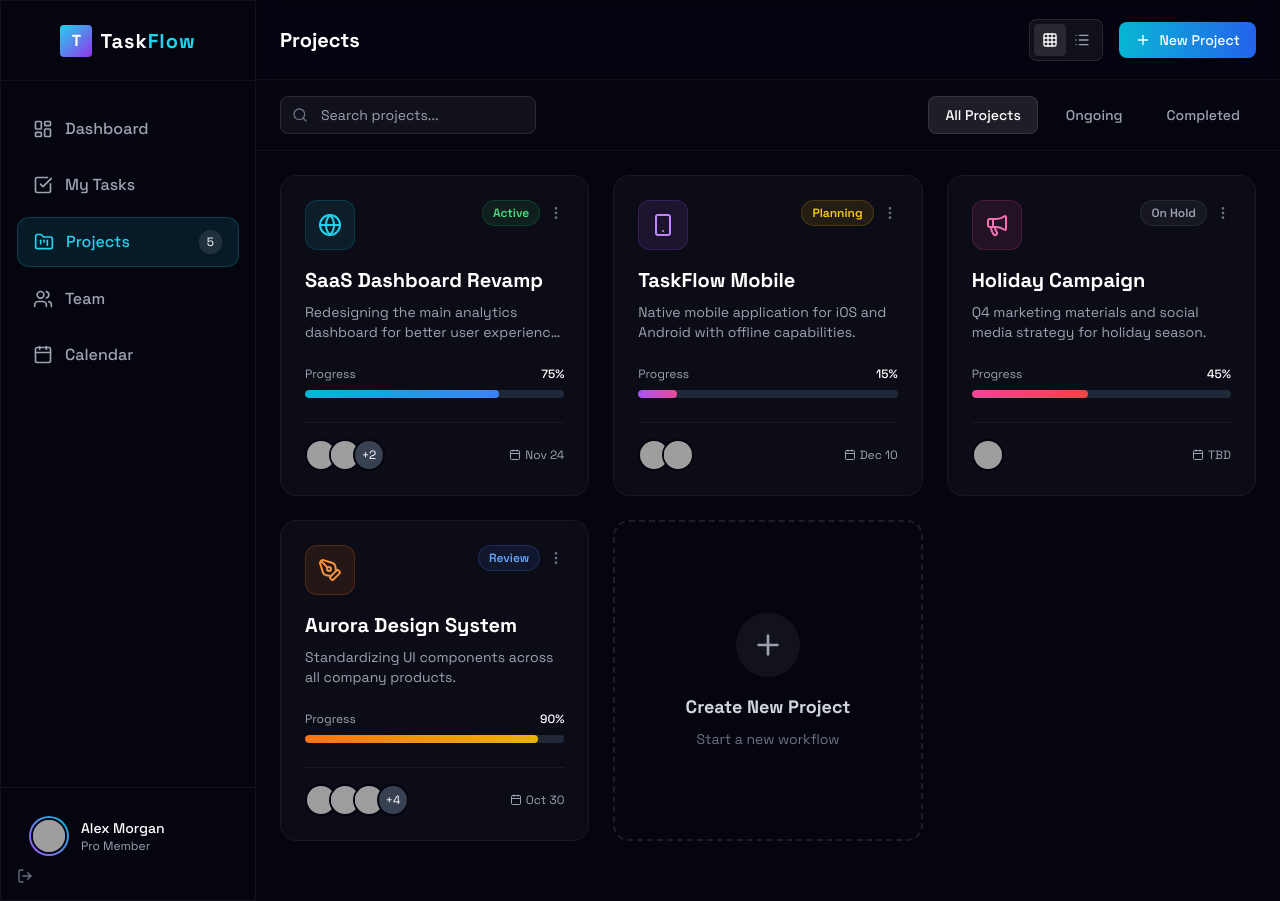
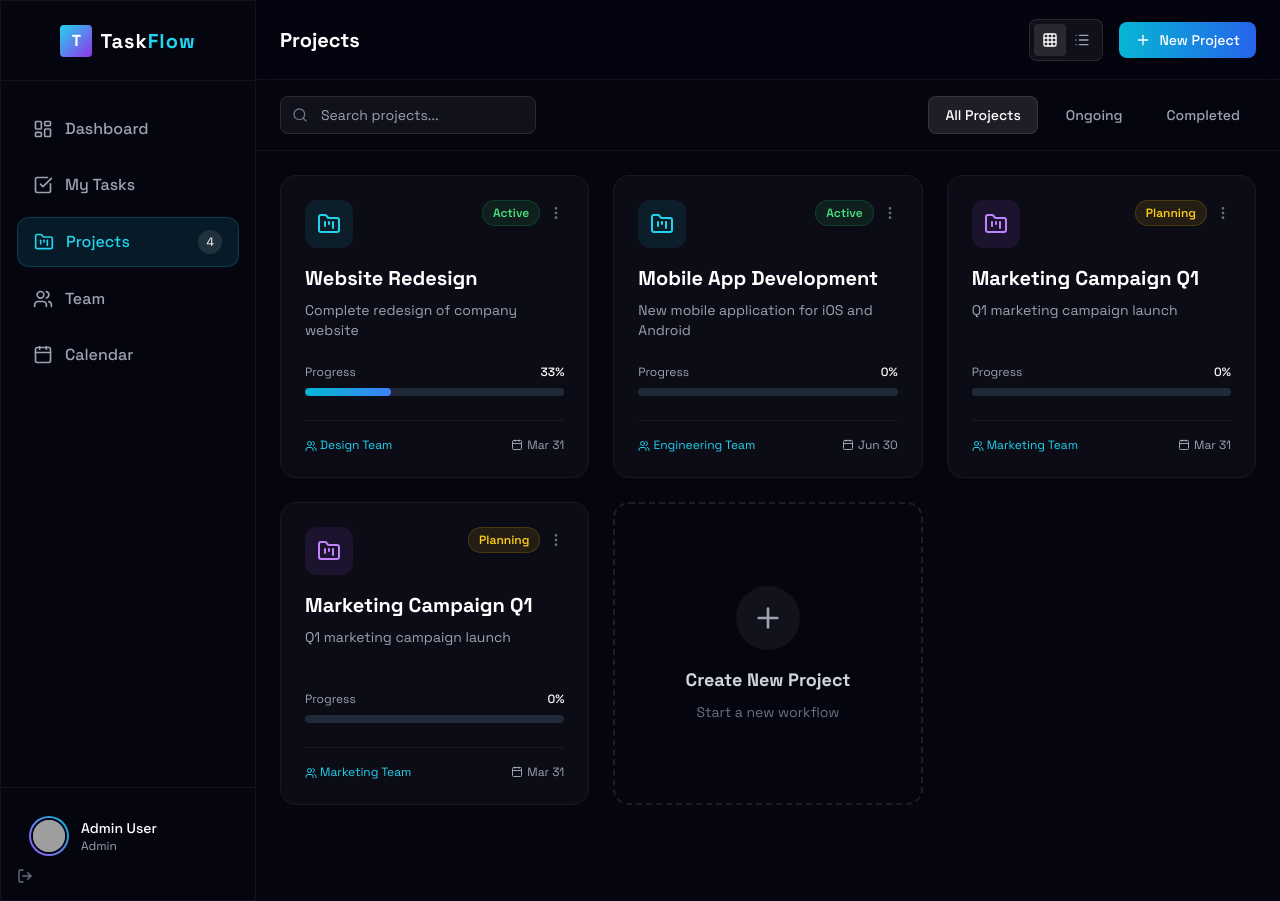
Before and after one commit to Adnan-Kakkattil/taskmanagement, a PHP site: page /projects.php in a window 1280 px wide. Run offline with PHP 8.4, Linux system fonts and the light colour scheme; a user stored in the database is signed in; data comes from the database, SQL or seed files in the repository; some libraries are stand-ins or nearby versions; grey boxes are pictures that could not be loaded.

Commit message:
Project intergation

```diff
--- a/projects.php
+++ b/projects.php
@@ -1,3 +1,88 @@
+<?php
+require_once 'config.php';
+requireLogin();
+$currentUser = getCurrentUser();
+$userId = getCurrentUserId();
+
+$pdo = getDBConnection();
+$error = '';
+$success = '';
+
+// Handle project creation
+if ($_SERVER['REQUEST_METHOD'] === 'POST' && isset($_POST['action']) && $_POST['action'] === 'create_project') {
+    $name = trim($_POST['project_name'] ?? '');
+    $description = trim($_POST['description'] ?? '');
+    $status = $_POST['status'] ?? 'planning';
+    $team_id = !empty($_POST['team_id']) ? (int)$_POST['team_id'] : null;
+    $start_date = $_POST['start_date'] ?? null;
+    $end_date = $_POST['end_date'] ?? null;
+
+    if (empty($name)) {
+        $error = 'Project name is required';
+    } else {
+        try {
+            $stmt = $pdo->prepare("INSERT INTO projects (name, description, status, team_id, created_by, start_date, end_date) VALUES (?, ?, ?, ?, ?, ?, ?)");
+            $stmt->execute([$name, $description, $status, $team_id, $userId, $start_date ?: null, $end_date ?: null]);
+            $success = 'Project created successfully!';
+            // Redirect to prevent form resubmission
+            header('Location: projects.php');
+            exit;
+        } catch (PDOException $e) {
+            $error = 'Failed to create project. Please try again.';
+        }
+    }
+}
+
+// Fetch all projects with related data
+$stmt = $pdo->prepare("
+    SELECT
+        p.*,
+        t.name as team_name,
+        u.full_name as creator_name,
+        COUNT(DISTINCT ts.id) as total_tasks,
+        SUM(CASE WHEN ts.status = 'done' THEN 1 ELSE 0 END) as completed_tasks
+    FROM projects p
+    LEFT JOIN teams t ON p.team_id = t.id
+    LEFT JOIN users u ON p.created_by = u.id
+    LEFT JOIN tasks ts ON p.id = ts.project_id
+    GROUP BY p.id
+    ORDER BY p.created_at DESC
+");
+$stmt->execute();
+$projects = $stmt->fetchAll();
+
+// Calculate progress for each project
+foreach ($projects as &$project) {
+    if ($project['total_tasks'] > 0) {
+        $project['progress'] = round(($project['completed_tasks'] / $project['total_tasks']) * 100);
+    } else {
+        $project['progress'] = 0;
+    }
+}
+
+// Get teams for dropdown
+$teams = getAllTeams();
+
+// Get project count
+$projectCount = count($projects);
+
+// Helper function to get status badge class
+function getStatusBadgeClass($status) {
+    switch ($status) {
+        case 'active': return 'bg-green-500/10 text-green-400 border-green-500/20';
+        case 'planning': return 'bg-yellow-500/10 text-yellow-400 border-yellow-500/20';
+        case 'on_hold': return 'bg-gray-500/10 text-gray-400 border-gray-500/20';
+        case 'completed': return 'bg-blue-500/10 text-blue-400 border-blue-500/20';
+        default: return 'bg-gray-500/10 text-gray-400 border-gray-500/20';
+    }
+}
+
+// Helper function to format date
+function formatProjectDate($date) {
+    if (!$date) return 'TBD';
+    return date('M j', strtotime($date));
+}
+?>
 <!DOCTYPE html>
 <html lang="en">
 <head>
@@ -101,7 +186,7 @@
             <a href="projects.php" class="flex items-center gap-3 px-4 py-3 text-cyan-400 bg-cyan-400/10 rounded-xl border border-cyan-400/20 transition-all">
                 <i data-lucide="folder-kanban" class="w-5 h-5"></i>
                 <span class="font-medium">Projects</span>
-                <span class="ml-auto text-xs bg-white/10 px-2 py-1 rounded-full text-white">5</span>
+                <span class="ml-auto text-xs bg-white/10 px-2 py-1 rounded-full text-white"><?php echo $projectCount; ?></span>
             </a>
             <a href="team.php" class="flex items-center gap-3 px-4 py-3 text-gray-400 hover:text-white hover:bg-white/5 rounded-xl transition-all">
                 <i data-lucide="users" class="w-5 h-5"></i>
@@ -117,13 +202,13 @@
         <div class="p-4 border-t border-white/5">
             <a href="profile.php" class="flex items-center gap-3 p-3 rounded-xl hover:bg-white/5 cursor-pointer transition-colors">
                 <div class="w-10 h-10 rounded-full bg-gradient-to-tr from-purple-500 to-cyan-500 p-[2px]">
-                    <img src="https://images.unsplash.com/photo-1535713875002-d1d0cf377fde?q=80&w=100&auto=format&fit=crop" class="w-full h-full rounded-full object-cover border-2 border-[#050510]" alt="User">
+                    <img src="<?php echo htmlspecialchars($currentUser['avatar'] ?? 'https://api.dicebear.com/7.x/initials/svg?seed=' . urlencode($currentUser['full_name'])); ?>" class="w-full h-full rounded-full object-cover border-2 border-[#050510]" alt="User">
                 </div>
                 <div class="flex-1 min-w-0">
-                    <p class="text-sm font-medium text-white truncate">Alex Morgan</p>
-                    <p class="text-xs text-gray-400 truncate">Pro Member</p>
+                    <p class="text-sm font-medium text-white truncate"><?php echo htmlspecialchars($currentUser['full_name']); ?></p>
+                    <p class="text-xs text-gray-400 truncate"><?php echo ucfirst($currentUser['role']); ?></p>
                 </div>
-                <a href="login.php" class="text-gray-500 hover:text-red-400 transition-colors">
+                <a href="logout.php" class="text-gray-500 hover:text-red-400 transition-colors">
                     <i data-lucide="log-out" class="w-4 h-4"></i>
                 </a>
             </a>
@@ -175,152 +260,67 @@
         <!-- Projects Grid -->
         <div class="flex-1 overflow-y-auto p-6">
             <div class="grid grid-cols-1 md:grid-cols-2 lg:grid-cols-3 gap-6">
+                <?php
+                // Icon colors based on project status
+                $iconColors = [
+                    'active' => 'bg-cyan-500/10 text-cyan-400 border-cyan-500/20',
+                    'planning' => 'bg-purple-500/10 text-purple-400 border-purple-500/20',
+                    'on_hold' => 'bg-pink-500/10 text-pink-400 border-pink-500/20',
+                    'completed' => 'bg-orange-500/10 text-orange-400 border-orange-500/20'
+                ];
 
-                <!-- Project Card 1: Web App -->
+                // Progress bar colors
+                $progressColors = [
+                    'active' => 'from-cyan-500 to-blue-500',
+                    'planning' => 'from-purple-500 to-pink-500',
+                    'on_hold' => 'from-pink-500 to-red-500',
+                    'completed' => 'from-orange-500 to-yellow-500'
+                ];
+
+                foreach ($projects as $project):
+                    $statusClass = getStatusBadgeClass($project['status']);
+                    $iconClass = $iconColors[$project['status']] ?? $iconColors['planning'];
+                    $progressClass = $progressColors[$project['status']] ?? $progressColors['planning'];
+                ?>
+                <!-- Project Card -->
                 <div class="glass-panel p-6 rounded-2xl project-card group cursor-pointer relative">
                     <div class="flex justify-between items-start mb-4">
-                        <div class="p-3 rounded-xl bg-cyan-500/10 text-cyan-400 border border-cyan-500/20">
-                            <i data-lucide="globe" class="w-6 h-6"></i>
+                        <div class="p-3 rounded-xl <?php echo $iconClass; ?>">
+                            <i data-lucide="folder-kanban" class="w-6 h-6"></i>
                         </div>
                         <div class="flex items-center gap-2">
-                            <span class="px-2.5 py-1 rounded-full text-xs font-semibold bg-green-500/10 text-green-400 border border-green-500/20">Active</span>
+                            <span class="px-2.5 py-1 rounded-full text-xs font-semibold border <?php echo $statusClass; ?>"><?php echo ucfirst(str_replace('_', ' ', $project['status'])); ?></span>
                             <button class="text-gray-500 hover:text-white"><i data-lucide="more-vertical" class="w-4 h-4"></i></button>
                         </div>
                     </div>
 
-                    <h3 class="text-xl font-bold text-white mb-2 group-hover:text-cyan-400 transition-colors">SaaS Dashboard Revamp</h3>
-                    <p class="text-gray-400 text-sm mb-6 line-clamp-2 h-10">Redesigning the main analytics dashboard for better user experience and performance.</p>
+                    <h3 class="text-xl font-bold text-white mb-2 group-hover:text-cyan-400 transition-colors"><?php echo htmlspecialchars($project['name']); ?></h3>
+                    <p class="text-gray-400 text-sm mb-6 line-clamp-2 h-10"><?php echo htmlspecialchars($project['description'] ?: 'No description'); ?></p>
 
                     <div class="mb-6">
                         <div class="flex justify-between text-xs mb-2">
                             <span class="text-gray-400">Progress</span>
-                            <span class="text-white font-medium">75%</span>
+                            <span class="text-white font-medium"><?php echo $project['progress']; ?>%</span>
                         </div>
                         <div class="w-full bg-gray-800 h-2 rounded-full overflow-hidden">
-                            <div class="bg-gradient-to-r from-cyan-500 to-blue-500 h-full rounded-full" style="width: 75%"></div>
+                            <div class="bg-gradient-to-r <?php echo $progressClass; ?> h-full rounded-full" style="width: <?php echo $project['progress']; ?>%"></div>
                         </div>
                     </div>
 
                     <div class="flex items-center justify-between border-t border-white/5 pt-4">
-                        <div class="flex -space-x-2">
-                            <img class="w-8 h-8 rounded-full border-2 border-[#050510]" src="https://images.unsplash.com/photo-1535713875002-d1d0cf377fde?w=100&fit=crop" alt="User">
-                            <img class="w-8 h-8 rounded-full border-2 border-[#050510]" src="https://images.unsplash.com/photo-1494790108377-be9c29b29330?w=100&fit=crop" alt="User">
-                            <div class="w-8 h-8 rounded-full border-2 border-[#050510] bg-gray-700 flex items-center justify-center text-xs text-white">+2</div>
+                        <div class="flex items-center gap-2">
+                            <?php if ($project['team_name']): ?>
+                            <span class="text-xs text-cyan-400"><i data-lucide="users" class="w-3 h-3 inline"></i> <?php echo htmlspecialchars($project['team_name']); ?></span>
+                            <?php else: ?>
+                            <span class="text-xs text-gray-500">No team</span>
+                            <?php endif; ?>
                         </div>
                         <div class="flex items-center gap-1 text-xs text-gray-400">
-                            <i data-lucide="calendar" class="w-3 h-3"></i> Nov 24
+                            <i data-lucide="calendar" class="w-3 h-3"></i> <?php echo formatProjectDate($project['end_date']); ?>
                         </div>
                     </div>
                 </div>
-
-                <!-- Project Card 2: Mobile App -->
-                <div class="glass-panel p-6 rounded-2xl project-card group cursor-pointer relative">
-                    <div class="flex justify-between items-start mb-4">
-                        <div class="p-3 rounded-xl bg-purple-500/10 text-purple-400 border border-purple-500/20">
-                            <i data-lucide="smartphone" class="w-6 h-6"></i>
-                        </div>
-                        <div class="flex items-center gap-2">
-                            <span class="px-2.5 py-1 rounded-full text-xs font-semibold bg-yellow-500/10 text-yellow-400 border border-yellow-500/20">Planning</span>
-                            <button class="text-gray-500 hover:text-white"><i data-lucide="more-vertical" class="w-4 h-4"></i></button>
-                        </div>
-                    </div>
-
-                    <h3 class="text-xl font-bold text-white mb-2 group-hover:text-purple-400 transition-colors">TaskFlow Mobile</h3>
-                    <p class="text-gray-400 text-sm mb-6 line-clamp-2 h-10">Native mobile application for iOS and Android with offline capabilities.</p>
-
-                    <div class="mb-6">
-                        <div class="flex justify-between text-xs mb-2">
-                            <span class="text-gray-400">Progress</span>
-                            <span class="text-white font-medium">15%</span>
-                        </div>
-                        <div class="w-full bg-gray-800 h-2 rounded-full overflow-hidden">
-                            <div class="bg-gradient-to-r from-purple-500 to-pink-500 h-full rounded-full" style="width: 15%"></div>
-                        </div>
-                    </div>
-
-                    <div class="flex items-center justify-between border-t border-white/5 pt-4">
-                        <div class="flex -space-x-2">
-                            <img class="w-8 h-8 rounded-full border-2 border-[#050510]" src="https://images.unsplash.com/photo-1599566150163-29194dcaad36?w=100&fit=crop" alt="User">
-                            <img class="w-8 h-8 rounded-full border-2 border-[#050510]" src="https://images.unsplash.com/photo-1438761681033-6461ffad8d80?w=100&fit=crop" alt="User">
-                        </div>
-                        <div class="flex items-center gap-1 text-xs text-gray-400">
-                            <i data-lucide="calendar" class="w-3 h-3"></i> Dec 10
-                        </div>
-                    </div>
-                </div>
-
-                <!-- Project Card 3: Marketing -->
-                <div class="glass-panel p-6 rounded-2xl project-card group cursor-pointer relative">
-                    <div class="flex justify-between items-start mb-4">
-                        <div class="p-3 rounded-xl bg-pink-500/10 text-pink-400 border border-pink-500/20">
-                            <i data-lucide="megaphone" class="w-6 h-6"></i>
-                        </div>
-                        <div class="flex items-center gap-2">
-                            <span class="px-2.5 py-1 rounded-full text-xs font-semibold bg-gray-500/10 text-gray-400 border border-gray-500/20">On Hold</span>
-                            <button class="text-gray-500 hover:text-white"><i data-lucide="more-vertical" class="w-4 h-4"></i></button>
-                        </div>
-                    </div>
-
-                    <h3 class="text-xl font-bold text-white mb-2 group-hover:text-pink-400 transition-colors">Holiday Campaign</h3>
-                    <p class="text-gray-400 text-sm mb-6 line-clamp-2 h-10">Q4 marketing materials and social media strategy for holiday season.</p>
-
-                    <div class="mb-6">
-                        <div class="flex justify-between text-xs mb-2">
-                            <span class="text-gray-400">Progress</span>
-                            <span class="text-white font-medium">45%</span>
-                        </div>
-                        <div class="w-full bg-gray-800 h-2 rounded-full overflow-hidden">
-                            <div class="bg-gradient-to-r from-pink-500 to-red-500 h-full rounded-full" style="width: 45%"></div>
-                        </div>
-                    </div>
-
-                    <div class="flex items-center justify-between border-t border-white/5 pt-4">
-                        <div class="flex -space-x-2">
-                            <img class="w-8 h-8 rounded-full border-2 border-[#050510]" src="https://images.unsplash.com/photo-1527980965255-d3b416303d12?w=100&fit=crop" alt="User">
-                        </div>
-                        <div class="flex items-center gap-1 text-xs text-gray-400">
-                            <i data-lucide="calendar" class="w-3 h-3"></i> TBD
-                        </div>
-                    </div>
-                </div>
-
-                <!-- Project Card 4: Design System -->
-                <div class="glass-panel p-6 rounded-2xl project-card group cursor-pointer relative">
-                    <div class="flex justify-between items-start mb-4">
-                        <div class="p-3 rounded-xl bg-orange-500/10 text-orange-400 border border-orange-500/20">
-                            <i data-lucide="pen-tool" class="w-6 h-6"></i>
-                        </div>
-                        <div class="flex items-center gap-2">
-                            <span class="px-2.5 py-1 rounded-full text-xs font-semibold bg-blue-500/10 text-blue-400 border border-blue-500/20">Review</span>
-                            <button class="text-gray-500 hover:text-white"><i data-lucide="more-vertical" class="w-4 h-4"></i></button>
-                        </div>
-                    </div>
-
-                    <h3 class="text-xl font-bold text-white mb-2 group-hover:text-orange-400 transition-colors">Aurora Design System</h3>
-                    <p class="text-gray-400 text-sm mb-6 line-clamp-2 h-10">Standardizing UI components across all company products.</p>
-
-                    <div class="mb-6">
-                        <div class="flex justify-between text-xs mb-2">
-                            <span class="text-gray-400">Progress</span>
-                            <span class="text-white font-medium">90%</span>
-                        </div>
-                        <div class="w-full bg-gray-800 h-2 rounded-full overflow-hidden">
-                            <div class="bg-gradient-to-r from-orange-500 to-yellow-500 h-full rounded-full" style="width: 90%"></div>
-                        </div>
-                    </div>
-
-                    <div class="flex items-center justify-between border-t border-white/5 pt-4">
-                        <div class="flex -space-x-2">
-                            <img class="w-8 h-8 rounded-full border-2 border-[#050510]" src="https://images.unsplash.com/photo-1535713875002-d1d0cf377fde?w=100&fit=crop" alt="User">
-                            <img class="w-8 h-8 rounded-full border-2 border-[#050510]" src="https://images.unsplash.com/photo-1527980965255-d3b416303d12?w=100&fit=crop" alt="User">
-                            <img class="w-8 h-8 rounded-full border-2 border-[#050510]" src="https://images.unsplash.com/photo-1599566150163-29194dcaad36?w=100&fit=crop" alt="User">
-                            <div class="w-8 h-8 rounded-full border-2 border-[#050510] bg-gray-700 flex items-center justify-center text-xs text-white">+4</div>
-                        </div>
-                        <div class="flex items-center gap-1 text-xs text-gray-400">
-                            <i data-lucide="calendar" class="w-3 h-3"></i> Oct 30
-                        </div>
-                    </div>
-                </div>
+                <?php endforeach; ?>
 
                 <!-- Add New Project Card (Placeholder) -->
                 <div onclick="openModal()" class="border-2 border-dashed border-white/10 rounded-2xl p-6 flex flex-col items-center justify-center text-center cursor-pointer hover:border-cyan-500/50 hover:bg-white/5 transition-all group min-h-[280px]">
@@ -340,34 +340,60 @@
         <div class="absolute inset-0 bg-black/80 backdrop-blur-sm" onclick="closeModal()"></div>
         <div class="absolute top-1/2 left-1/2 transform -translate-x-1/2 -translate-y-1/2 w-full max-w-lg p-6 rounded-2xl glass-panel border border-white/10 shadow-2xl">
             <h2 class="text-2xl font-bold mb-6 text-white">Create New Project</h2>
-            <form>
+            <?php if ($error): ?>
+            <div class="mb-4 p-3 rounded-lg bg-red-500/10 border border-red-500/20 text-red-400 text-sm">
+                <?php echo htmlspecialchars($error); ?>
+            </div>
+            <?php endif; ?>
+            <?php if ($success): ?>
+            <div class="mb-4 p-3 rounded-lg bg-green-500/10 border border-green-500/20 text-green-400 text-sm">
+                <?php echo htmlspecialchars($success); ?>
+            </div>
+            <?php endif; ?>
+            <form method="POST" action="projects.php" id="projectForm">
+                <input type="hidden" name="action" value="create_project">
                 <div class="space-y-4">
                     <div>
-                        <label class="block text-sm text-gray-400 mb-1">Project Name</label>
-                        <input type="text" class="w-full bg-white/5 border border-white/10 rounded-lg px-4 py-2 text-white focus:border-cyan-500 outline-none" placeholder="e.g. Website Redesign">
+                        <label class="block text-sm text-gray-400 mb-1">Project Name *</label>
+                        <input type="text" name="project_name" required class="w-full bg-white/5 border border-white/10 rounded-lg px-4 py-2 text-white focus:border-cyan-500 outline-none" placeholder="e.g. Website Redesign">
                     </div>
                     <div class="grid grid-cols-2 gap-4">
                         <div>
-                            <label class="block text-sm text-gray-400 mb-1">Category</label>
-                            <select class="w-full bg-white/5 border border-white/10 rounded-lg px-4 py-2 text-white outline-none">
-                                <option>Development</option>
-                                <option>Marketing</option>
-                                <option>Design</option>
-                                <option>Other</option>
+                            <label class="block text-sm text-gray-400 mb-1">Status</label>
+                            <select name="status" class="w-full bg-white/5 border border-white/10 rounded-lg px-4 py-2 text-white outline-none">
+                                <option value="planning" selected>Planning</option>
+                                <option value="active">Active</option>
+                                <option value="on_hold">On Hold</option>
+                                <option value="completed">Completed</option>
                             </select>
                         </div>
                         <div>
-                            <label class="block text-sm text-gray-400 mb-1">Due Date</label>
-                            <input type="date" class="w-full bg-white/5 border border-white/10 rounded-lg px-4 py-2 text-white outline-none">
+                            <label class="block text-sm text-gray-400 mb-1">Team (Optional)</label>
+                            <select name="team_id" class="w-full bg-white/5 border border-white/10 rounded-lg px-4 py-2 text-white outline-none">
+                                <option value="">No Team</option>
+                                <?php foreach ($teams as $team): ?>
+                                <option value="<?php echo $team['id']; ?>"><?php echo htmlspecialchars($team['name']); ?></option>
+                                <?php endforeach; ?>
+                            </select>
+                        </div>
+                    </div>
+                    <div class="grid grid-cols-2 gap-4">
+                        <div>
+                            <label class="block text-sm text-gray-400 mb-1">Start Date</label>
+                            <input type="date" name="start_date" class="w-full bg-white/5 border border-white/10 rounded-lg px-4 py-2 text-white outline-none">
+                        </div>
+                        <div>
+                            <label class="block text-sm text-gray-400 mb-1">End Date</label>
+                            <input type="date" name="end_date" class="w-full bg-white/5 border border-white/10 rounded-lg px-4 py-2 text-white outline-none">
                         </div>
                     </div>
                     <div>
                         <label class="block text-sm text-gray-400 mb-1">Description</label>
-                        <textarea class="w-full bg-white/5 border border-white/10 rounded-lg px-4 py-2 text-white h-24 outline-none" placeholder="Brief description of the project..."></textarea>
+                        <textarea name="description" class="w-full bg-white/5 border border-white/10 rounded-lg px-4 py-2 text-white h-24 outline-none" placeholder="Brief description of the project..."></textarea>
                     </div>
                     <div class="pt-4 flex justify-end gap-3">
                         <button type="button" class="px-4 py-2 rounded-lg text-gray-300 hover:text-white hover:bg-white/5" onclick="closeModal()">Cancel</button>
-                        <button type="button" class="px-6 py-2 rounded-lg bg-cyan-500 text-black font-bold hover:bg-cyan-400">Create Project</button>
+                        <button type="submit" class="px-6 py-2 rounded-lg bg-cyan-500 text-black font-bold hover:bg-cyan-400">Create Project</button>
                     </div>
                 </div>
             </form>
@@ -397,9 +423,11 @@
         // Modal Functions
         function openModal() {
             document.getElementById('addProjectModal').classList.remove('hidden');
+            lucide.createIcons();
         }
         function closeModal() {
             document.getElementById('addProjectModal').classList.add('hidden');
+            document.getElementById('projectForm').reset();
         }
     </script>
 </body>
```
